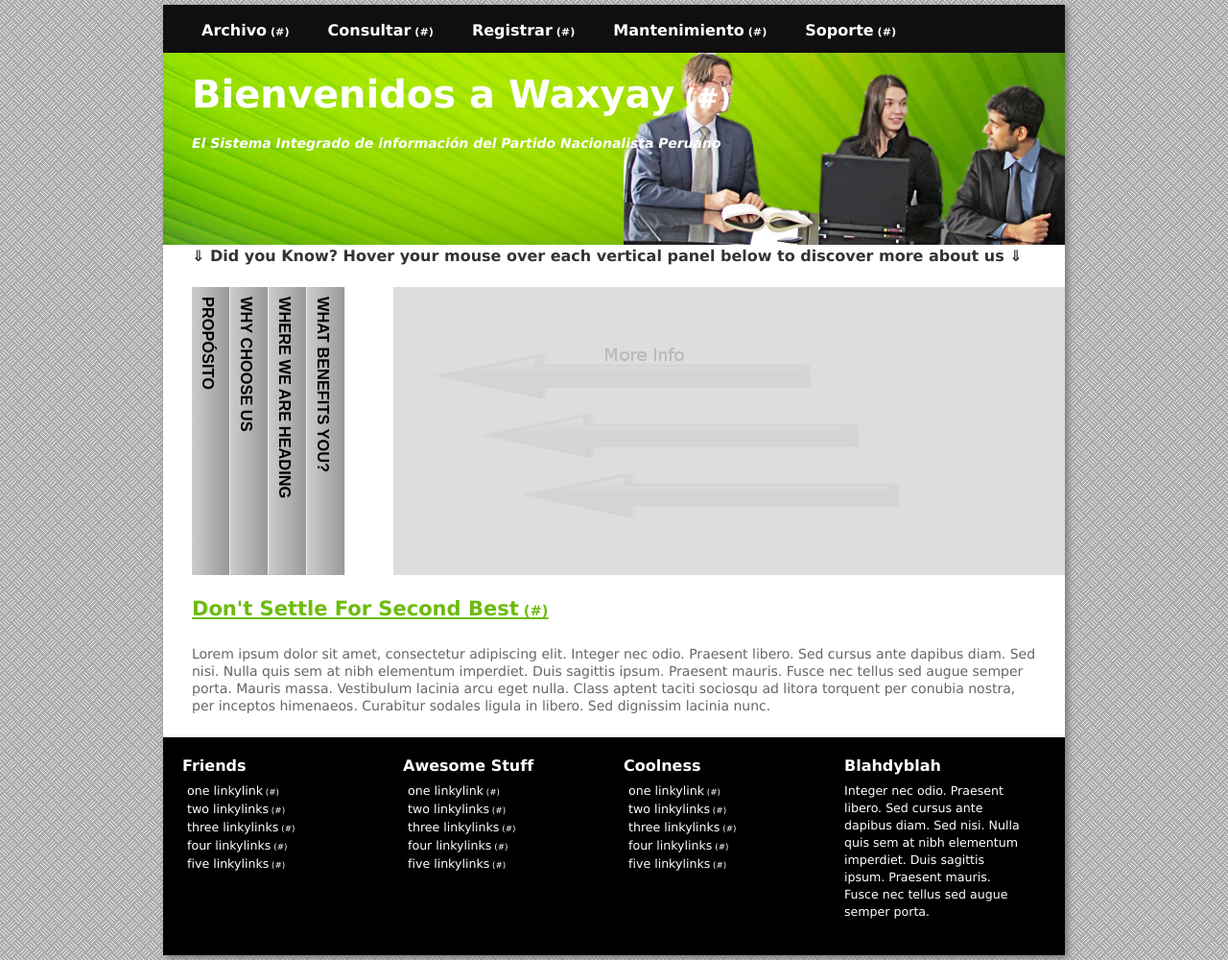
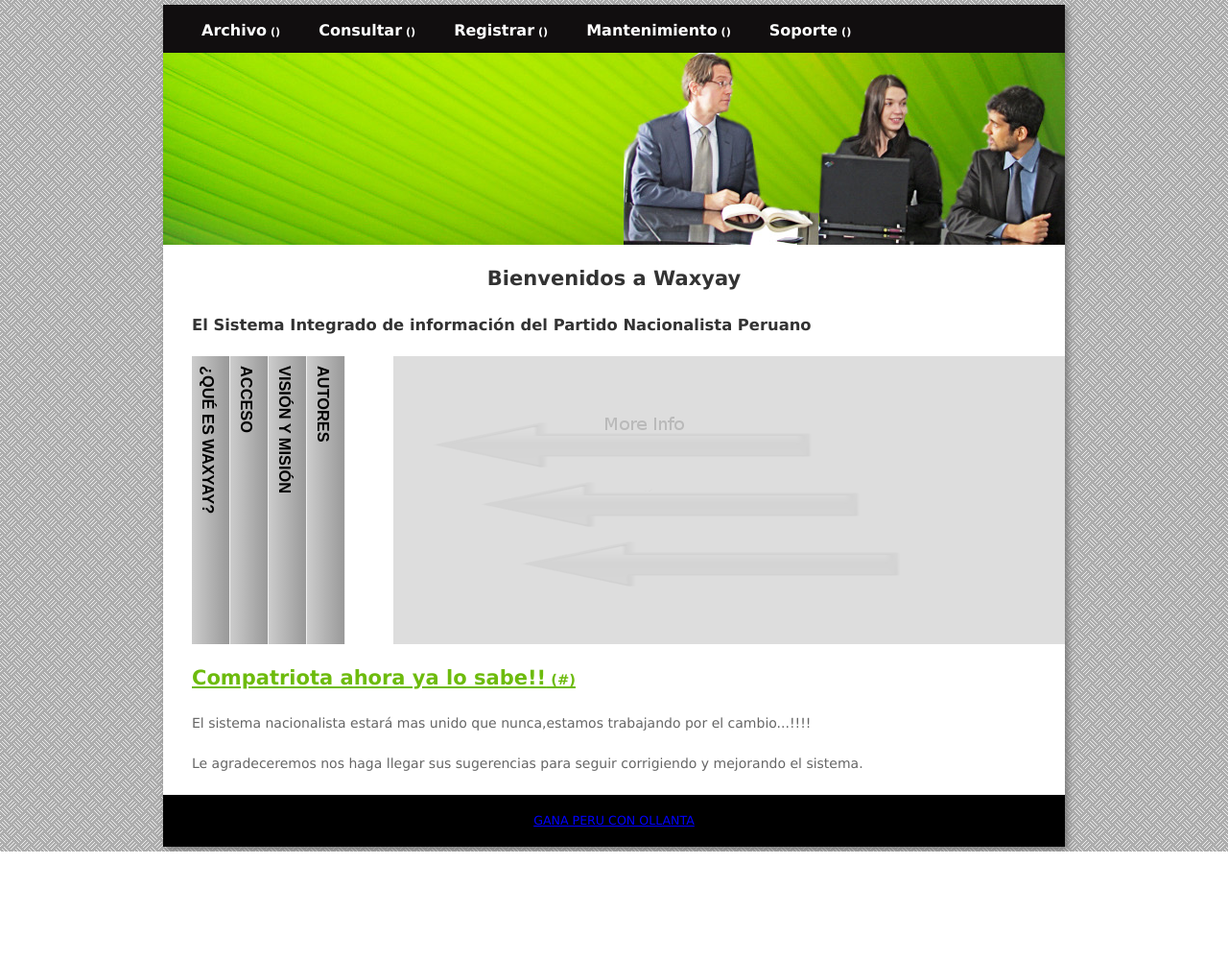
Before and after one commit to c0x6a/waxyay, a Django app: template templates/index.html in a window 1280 px wide. Shown: the whole page at 96% size. After the commit the page ends 887 px from the top, so only its background shows below. Run offline with Django 3.2, Linux system fonts and the light colour scheme; the template is opened without the code that fills it, so the values that code supplies are empty.

Commit message:
Update leoaki Nª 2

```diff
--- a/templates/index.html
+++ b/templates/index.html
@@ -14,6 +14,7 @@
         {% endblock %}
         <!--<link rel="shortcut icon" href="{{ STATIC_URL  }}images/favicon.ico" type="image/x-icon">-->
 		<title>{% block title %}Waxyay:::Inicio{% endblock %}</title>
+		<link href="{{ STATIC_URL  }}images/co.ico" rel="shortcut icon" />
 
 	<!--[if IE]><script src="http://html5shiv.googlecode.com/svn/trunk/html5.js"></script><![endif]LeoAki-->
 </head>
@@ -23,31 +24,31 @@
 	<nav><!-- top nav -->
 		<div class="menu">
 			<ul>
-				<li><a href="#">Archivo</a></li>
-				<li><a href="#">Consultar</a></li>
-				<li><a href="#">Registrar</a></li>
-				<li><a href="#">Mantenimiento</a></li>
-				<li><a href="#">Soporte</a></li>
+				<li><a href="">Archivo</a></li>
+				<li><a href="">Consultar</a></li>
+				<li><a href="">Registrar</a></li>
+				<li><a href="">Mantenimiento</a></li>
+				<li><a href="">Soporte</a></li>
 			</ul>
 		</div>
 	</nav><!-- end of top nav -->
 
 	<header><!-- header -->
-		<h1><a href="#">Bienvenidos a Waxyay</a></h1>
-		<h2>El Sistema Integrado de información del Partido Nacionalista Peruano</h2>
+
 	</header><!-- end of header -->
 
 	<section id="main"><!-- #main content area -->
 			<section id="content"><!-- #content -->
 						<section class="accordbk">
 						<article class="horizontalaccordion">
-						<h4>&dArr; Did you Know? Hover your mouse over each vertical panel below to discover more about us &dArr;</h4>
+								<center><h2>Bienvenidos a Waxyay</h2></center>
+								<h3>El Sistema Integrado de información del Partido Nacionalista Peruano</h3>
 						<ul>
 							<li>
-						        <h3>Propósito</h3>
+						        <h3>¿Qué es Waxyay?</h3>
 
-								<div><img src="{{ STATIC_URL  }}images/logo.jpg" alt="" /><p><b><font color="red">¿Cuál es el propósito de Waxyay?</font></b></p>
-								<font color="black"><p align="justify"> El Propósito de esta herramienta es proporcionar información pertinente y oportuna a los dirigentes y militares de la organización para el desarrollo
+								<div><img src="{{ STATIC_URL  }}images/logo.jpg" alt="" /><p><b><font color="red">¿Qué es Waxyay?</font></b></p>
+								<font color="black"><p align="justify"> WAXYAY es una herramienta que proporciona información pertinente y oportuna a los dirigentes y militares de la organización para el desarrollo
                     de sus labores políticas. Con este Sistema interactivo usted podrá operar un conjunto de datos de acuerdo al tipo de acceso que tiene, relacionados con los ciudadanos que son afiliados a la
                     organización, así como también realizar los siguientes procesos: </p>
 
@@ -64,28 +65,26 @@
 								</div>
 							</li>
 							<li>
-						        <h3>Why Choose Us</h3>
-								<div><img src="{{ STATIC_URL  }}images/acc2.jpg" alt="" /><p><b>Why Choose Us</b></p>
-								<p>Nam aeterno adipisci ne, duo id ipsum lobortis explicari, ea eam veniam labores lucilius. Laoreet ponderum deseruisse pro id, in sea prima dolorem noluisse.</p>
-								<p>Eam in feugait accumsan vivendum. In vis labores constituto, ad quo quaeque laoreet postulant, id vix congue petentium ocurreret. Platonem interesset nam ex, sea impetus oblique in. Legere definiebas neglegentur ut eam, vidit mediocrem ea pri.
-</p>
-								<p>Idque velit cu eum, adipiscing intellegam vituperatoribus ut eum. An sea corpora lobortis splendide, illum signiferumque quo ut, nam sensibus consetetur definitionem ut. Probo dicat dicant usu eu, ei vim soleat doctus complectitur, eu vim wisi graece scribentur. Novum nostro commune mel no, eam an stet nullam dolorum.</p>
+						        <h3>Acceso</h3>
+								<div><p><b>¿Quiénes tienen acceso a Waxyay?</b></p>
+								<p>Compatriotas afiliados al partido, se les asignara un usuario y una contraseña.</p>
+								"<img src="{{ STATIC_URL  }}images/usala.jpeg" alt="" />
 								</div>
 							</li>
 							<li>
-						        <h3>Where We Are Heading</h3>
-								<div><img src="{{ STATIC_URL  }}images/acc3.jpg" alt="" /><p><b>Where We Are Heading</b></p>
-								<p>Maiorum dignissim scripserit his ut, no congue nullam recteque cum. Aliquip dolorem oportere ne nec, dolorum nonummy pro te. Iudico voluptatibus duo at.</p>
-								<p>Suscipit recteque ius in, te diam gloriatur interesset mei. Omnes nostrud efficiantur vis id, mea velit blandit appellantur ad, vix cu impedit salutatus.</p>
-								<p>Idque velit cu eum, adipiscing intellegam vituperatoribus ut eum. An sea corpora lobortis splendide, illum signiferumque quo ut, nam sensibus consetetur definitionem ut. Probo dicat dicant usu eu, ei vim soleat doctus complectitur, eu vim wisi graece scribentur. Novum nostro commune mel no, eam an stet nullam dolorum. Unum idque adipisci mea ut, sit ut nisl nibh maluisset.</p>
+						        <h3>Visión y misión</h3>
+								<div><img src="{{ STATIC_URL  }}images/usala2.gif" alt="" /><p><b>¿Cuál es la misión de waxyay?</b></p>
+								<p>pronto</p>
 								</div>
 							</li>
 							<li>
-						        <h3>What Benefits You?</h3>
-								<div><img src="{{ STATIC_URL  }}images/acc4.jpg" alt="" /><p><b>What Benefits You?</b></p>
-								<p>Eu duo simul maiestatis, nec eu ubique inimicus. Nam possim docendi gubergren cu, mollis facilis ea vis. Sed velit semper mollis te, sumo consul repudiandae at sed.</p>
-								<p>Sit ea legere libris corrumpit, eu per mutat partem nonummy. Ne vis tation consetetur suscipiantur, eam ne impetus recteque conceptam, malis scripta persius eu mei.</p>
-								<p>Idque velit cu eum, adipiscing intellegam vituperatoribus ut eum. An sea corpora lobortis splendide, illum signiferumque quo ut, nam sensibus consetetur definitionem ut. Probo dicat dicant usu eu, ei vim soleat doctus complectitur, eu vim wisi graece scribentur. Novum nostro commune mel no, eam an stet nullam dolorum. Unum idque adipisci mea ut, sit ut nisl nibh maluisset. Audire maluisset est ut, vis te enim esse graecis.</p>
+						        <h3>Autores</h3>
+								<div><img src="{{ STATIC_URL  }}images/oni.png" alt="" /><p><b>¿Quiénes la desarrollaron?</b></p>
+								<p align="justify">Waxyay fue desarrollado por la Oficina Nacional De Informática(ONI) del Partido Nacionalista Peruano bajo la supervisión de Ronald Barrientos, los desarrolladores son(De izquierda a derecha):</p>
+								<p>Herald Mathías Olivares Sabrosa</p>
+								<p>Leonardo Aquino (Leo aki)</p>
+								<p>Miguel Ángel (Micky miseck) Cumpa </p>
+								<p>Waxyay esta desarrollado en Python con el framework django y con base de datos PostgreSql</p>
 								</div>
 							</li>
 						</ul>
@@ -93,8 +92,9 @@
 						</section>
 
         		<article>
-							<h2><a href="#">Don't Settle For Second Best</a></h2>
-							<p>Lorem ipsum dolor sit amet, consectetur adipiscing elit. Integer nec odio. Praesent libero. Sed cursus ante dapibus diam. Sed nisi. Nulla quis sem at nibh elementum imperdiet. Duis sagittis ipsum. Praesent mauris. Fusce nec tellus sed augue semper porta. Mauris massa. Vestibulum lacinia arcu eget nulla. Class aptent taciti sociosqu ad litora torquent per conubia nostra, per inceptos himenaeos. Curabitur sodales ligula in libero. Sed dignissim lacinia nunc.</p>
+							<h2><a href="#">Compatriota ahora ya lo sabe!!</a></h2>
+							<p>El sistema nacionalista estará mas unido que nunca,estamos trabajando por el cambio...!!!!</font></p>
+                            <p>Le agradeceremos nos haga llegar sus sugerencias para seguir corrigiendo y mejorando el sistema.</p></font>
 						</article>
 
 			</section><!-- end of #content -->
@@ -104,46 +104,7 @@
 		<footer>
 		<section id="footer-area">
 
-			<section id="footer-outer-block">
-					<aside class="footer-segment">
-							<h4>Friends</h4>
-								<ul>
-									<li><a href="#">one linkylink</a></li>
-									<li><a href="#">two linkylinks</a></li>
-									<li><a href="#">three linkylinks</a></li>
-									<li><a href="#">four linkylinks</a></li>
-									<li><a href="#">five linkylinks</a></li>
-								</ul>
-					</aside><!-- end of #first footer segment -->
-
-					<aside class="footer-segment">
-							<h4>Awesome Stuff</h4>
-								<ul>
-									<li><a href="#">one linkylink</a></li>
-									<li><a href="#">two linkylinks</a></li>
-									<li><a href="#">three linkylinks</a></li>
-									<li><a href="#">four linkylinks</a></li>
-									<li><a href="#">five linkylinks</a></li>
-								</ul>
-					</aside><!-- end of #second footer segment -->
-
-					<aside class="footer-segment">
-							<h4>Coolness</h4>
-								<ul>
-									<li><a href="#">one linkylink</a></li>
-									<li><a href="#">two linkylinks</a></li>
-									<li><a href="#">three linkylinks</a></li>
-									<li><a href="#">four linkylinks</a></li>
-									<li><a href="#">five linkylinks</a></li>
-								</ul>
-					</aside><!-- end of #third footer segment -->
-
-					<aside class="footer-segment">
-							<h4>Blahdyblah</h4>
-								<p>Integer nec odio. Praesent libero. Sed cursus ante dapibus diam. Sed nisi. Nulla quis sem at nibh elementum imperdiet. Duis sagittis ipsum. Praesent mauris. Fusce nec tellus sed augue semper porta.</p>
-					</aside><!-- end of #fourth footer segment -->
-
-			</section><!-- end of footer-outer-block -->
+			<center><a>GANA PERU CON OLLANTA</a></center>
 
 		</section><!-- end of footer-area -->
 	</footer>
```
Also changed, not shown: static/images/bg_abstract.jpg (added), static/images/cabeza.jpg (added), static/images/co.ico (added), static/images/oni.png (added), static/images/usala.jpeg (added), static/images/usala2.gif (added).
